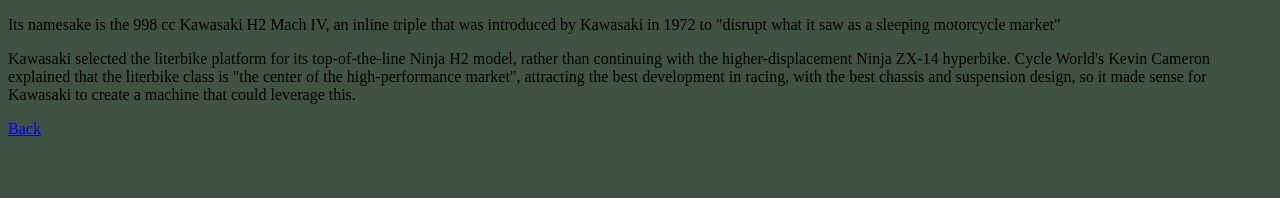
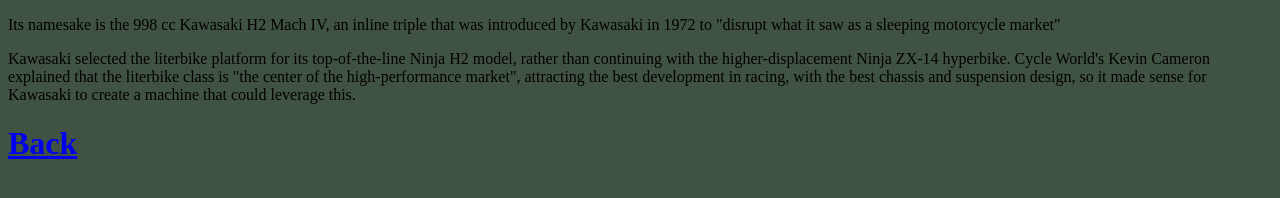
Before and after one commit to darkq881973/vince-motor-seller-shop-website, a plain HTML site: page ninjah2.html in a window 1280 px wide. Shown: the part 28-226 px from the top of the page. Drawn offline with Linux system fonts and the light colour scheme.

Commit message:
Update ninjah2.html

```diff
--- a/ninjah2.html
+++ b/ninjah2.html
@@ -13,5 +13,5 @@
 
 
 
-<a href="table.html">
-Back</a>
+<h1> <a href="table.html">
+Back</a> </h1>
```
